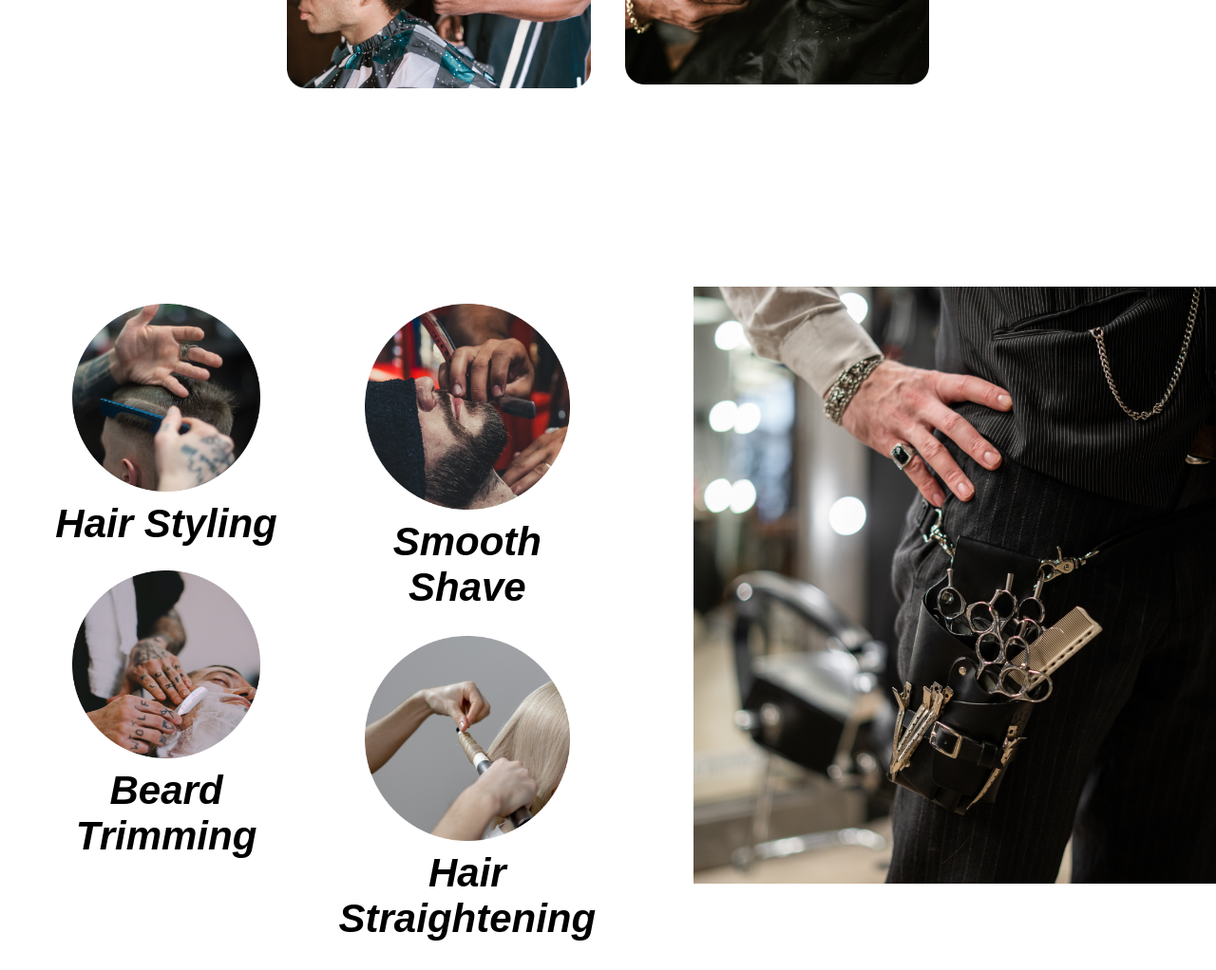
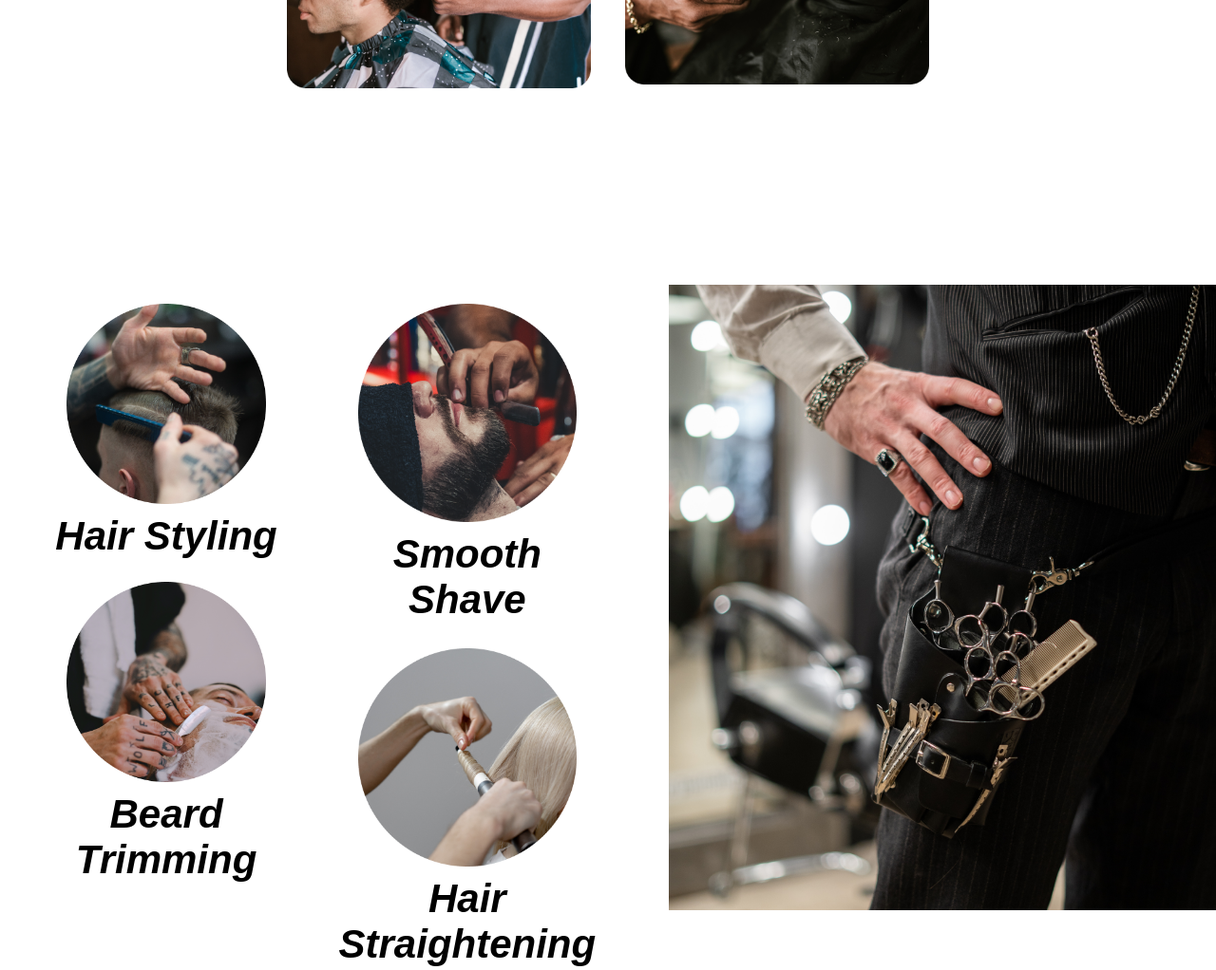
Before and after one commit to Zmeura/HW7_barber-shop, a plain HTML site: page index.html in a window 1280 px wide. Shown: the part 610-1632 px from the top of the page at 95% size. Drawn offline with Linux system fonts and the light colour scheme; a web font is replaced by a local one.

Commit message:
Update style.css

```diff
--- a/style.css
+++ b/style.css
@@ -163,8 +163,8 @@ header img {
 }
 
 .servises-box img {
-  width: 80%;
-  height: 80%;
+  width: 85%;
+  height: 85%;
   max-height: 350px;
 }
 
@@ -178,8 +178,8 @@ header img {
 
 .servises-image {
   max-width: 945px;
-  width: 43%;
-  height: 43%;
+  width: 45%;
+  height: 45%;
   margin-top: -80px;
 }
 
```
